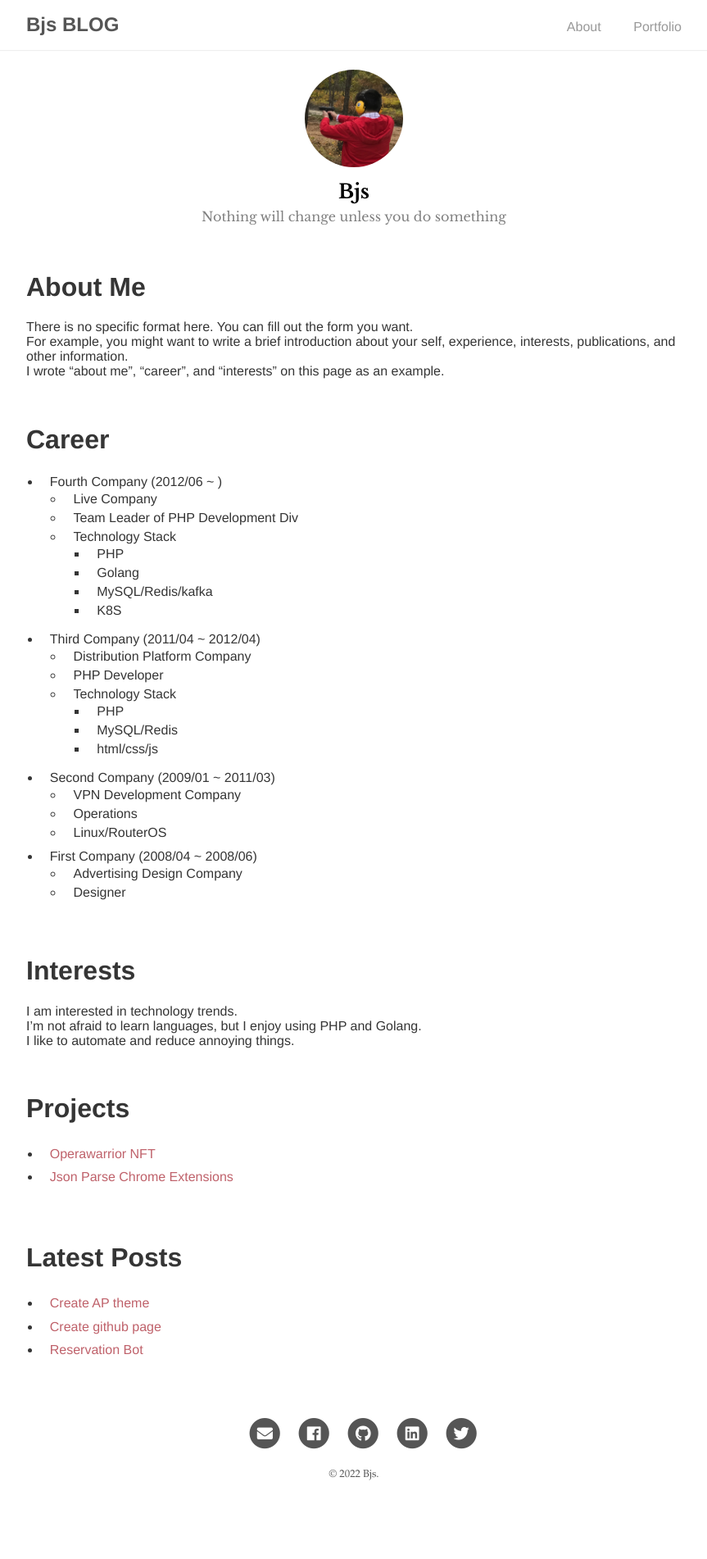
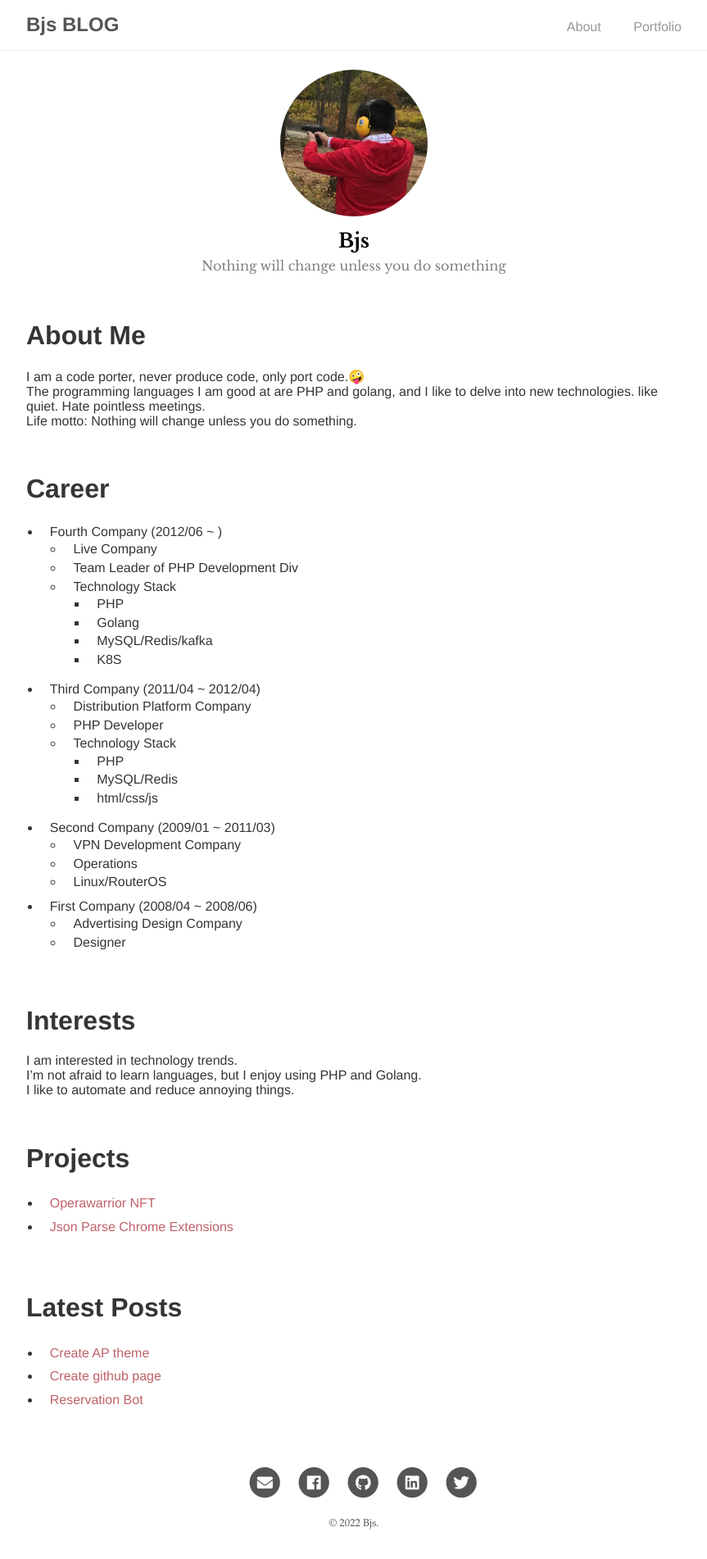
Before and after one commit to banjuanshu/banjuanshu.github.io, a Jekyll site: the page built from docs/index.md, in a window 1280 px wide. Shown: the whole page at 82% size, without its empty margins (208-1071 px from the left). Built offline with Jekyll 4.4.1, drawn with Linux system fonts in a browser that asks for light colours; before the commit the page ends 1842 px from its top, so only the background shows below that.

Commit message:
fix(base): init

```diff
--- a/docs/_sass/layouts/_home.scss
+++ b/docs/_sass/layouts/_home.scss
@@ -5,7 +5,7 @@
 
     .selfie {
       display: block;
-      width: 120px;
+      width: 180px;
       margin: 0 auto;
       border-radius: 100%;
     }
--- a/docs/index.md
+++ b/docs/index.md
@@ -5,9 +5,10 @@ layout: about
 <br/>
 
 # About Me
-There is no specific format here. You can fill out the form you want.
-For example, you might want to write a brief introduction about your self, experience, interests, publications, and other information.
-I wrote "about me", "career", and "interests" on this page as an example.
+I am a code porter, never produce code, only port code.🤪<br>
+The programming languages I am good at are PHP and golang, and I like to delve into new technologies. like quiet. Hate pointless meetings.<br>
+Life motto: Nothing will change unless you do something.
+
 
 <br/>
 
```
